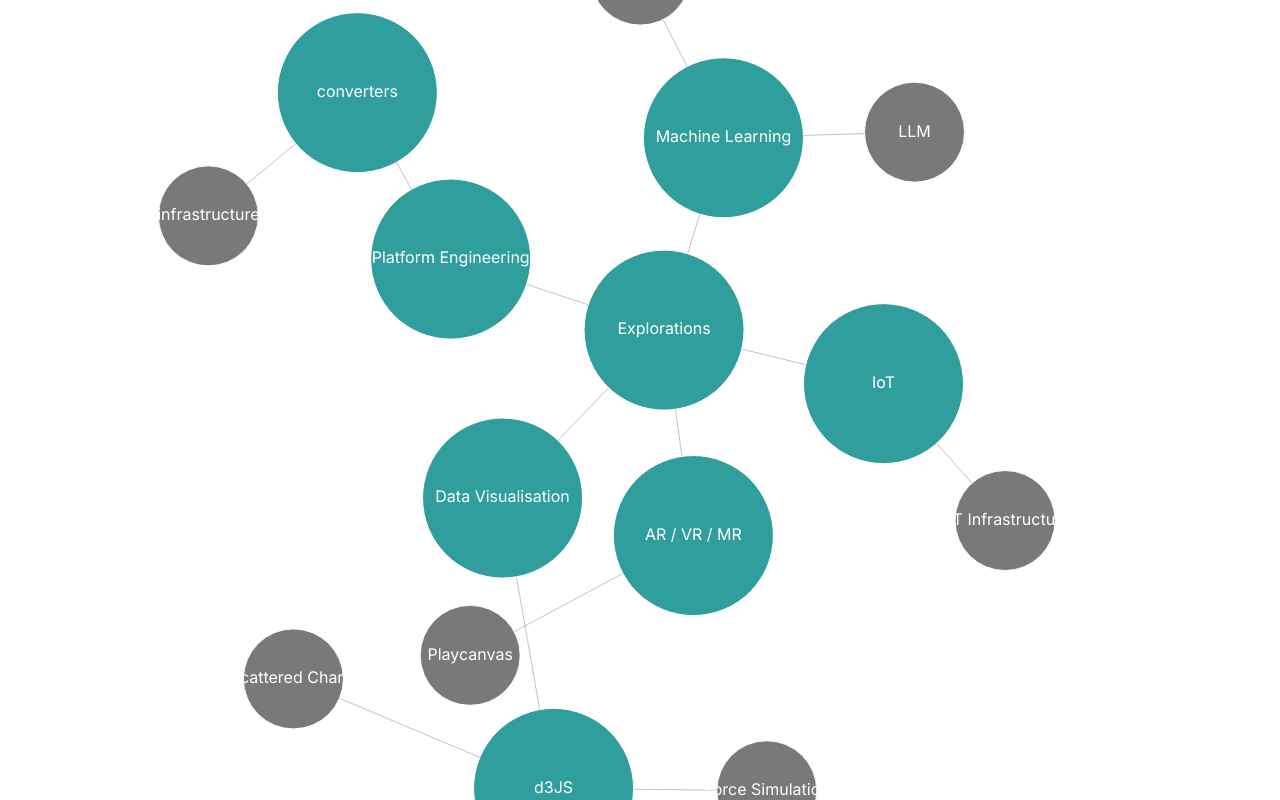
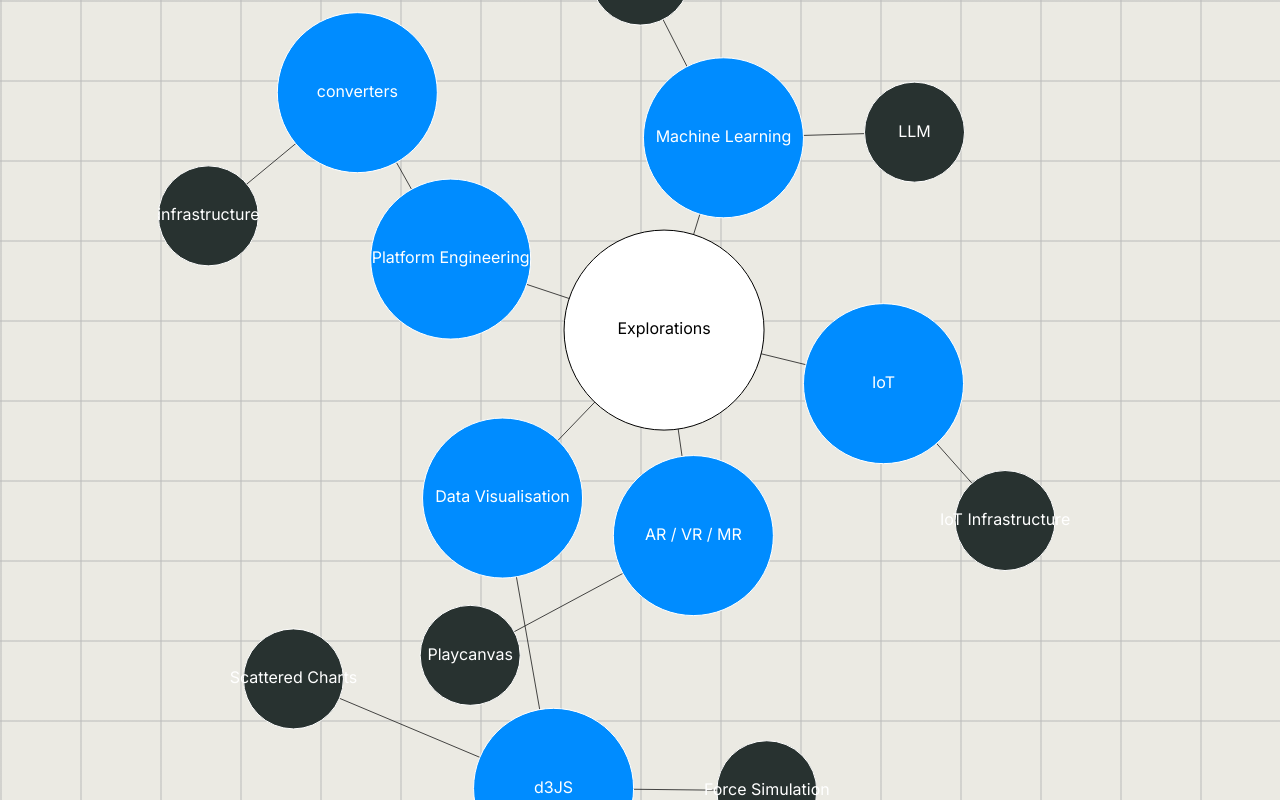
Before and after one commit to mj-life-is-once/experiments, a Next.js app: page / in a window 1280 px wide. Built offline with nearby package versions, Linux system fonts and the light colour scheme.

Commit message:
tree color visualization

```diff
--- a/src/app/globals.css
+++ b/src/app/globals.css
@@ -4,6 +4,32 @@
   --font-mono: ui-monospace, Menlo, Monaco, "Cascadia Mono", "Segoe UI Mono",
     "Roboto Mono", "Oxygen Mono", "Ubuntu Monospace", "Source Code Pro",
     "Fira Mono", "Droid Sans Mono", "Courier New", monospace;
+
+  /* Gotham fonts */
+  font-family: "Gotham", sans-serif;
+  font-family: "Gotham Black", sans-serif;
+  font-family: "Gotham Light", sans-serif;
+  font-family: "Gotham Thin", sans-serif;
+  font-family: "Gotham Book", sans-serif;
+
+  font-family: "Chaparral Pro", sans-serif;
+  font-family: "Playfair Display", serif;
+
+  /* Orator fonts */
+  font-family: "Orator Std", sans-serif;
+
+  line-height: 1.5;
+  font-weight: 400;
+
+  --highlight_color_1: #02a57c;
+  --highlight_color_2: #7ba7fd;
+  --highlight_color_3: #fa6b9b;
+  --highlight_color_4: #293e3f;
+  --background_color: #e9e8dfde;
+  --grid_color: rgba(186, 186, 186, 0.5);
+  --text_color: rgba(0, 0, 0, 0.87);
+  --text_highlight_color: #1affc7; /*#00d4a0*/
+  --card_color: #e9e8dfde;
 }
 
 * {
@@ -20,12 +46,11 @@
 
 body {
   color: rgb(var(--foreground-rgb));
-  background: linear-gradient(
-      to bottom,
-      transparent,
-      rgb(var(--background-end-rgb))
-    )
-    rgb(var(--background-start-rgb));
+  background-color: var(--background_color);
+  background-image: linear-gradient(var(--grid_color) 0.1em, transparent 0.1em),
+    linear-gradient(90deg, var(--grid_color) 0.1em, transparent 0.1em);
+  background-size: 5em 5em;
+  color: var(--text_color);
 }
 
 a {
@@ -36,9 +61,3 @@
 circle:hover {
   fill: rgba(150, 190, 37, 1);
 }
-
-@media (prefers-color-scheme: dark) {
-  html {
-    color-scheme: dark;
-  }
-}
--- a/src/components/TreeNav.tsx
+++ b/src/components/TreeNav.tsx
@@ -10,6 +10,7 @@
 const width = 1200;
 const height = 600;
 
+const rootDistance = 100;
 const mainDistance = 80;
 const subDistance = 50;
 const chargeStrength = -1900;
@@ -124,7 +125,10 @@
         }`}
         className={c.svgComponent}
       >
-        <g ref={linesRef} style={{ stroke: "#999", strokeOpacity: 0.6 }}>
+        <g
+          ref={linesRef}
+          style={{ stroke: "#1a1a1a", strokeOpacity: 0.8, strokeWidth: "1px" }}
+        >
           {links.map((link, index) => (
             <line
               key={index}
@@ -135,32 +139,53 @@
             />
           ))}
         </g>
-        <g ref={nodesRef} style={{ fill: "#797979", stroke: "#fff" }}>
-          {nodes.map((node, index) => (
-            <>
+        <g ref={nodesRef} style={{ fill: "#283230", stroke: "#fff" }}>
+          {nodes.map((node, index) => {
+            const fillCircleColor = (node: any) => {
+              if (node.parent === null) return "#ffffff";
+              if (node.children) return "#008cff";
+            };
+
+            const radius = (node: any) => {
+              if (node.parent === null) return rootDistance;
+              if (node.children) return mainDistance;
+              else return subDistance;
+            };
+
+            const strokeCircleColor = (node: any) => {
+              if (node.parent === null) return "#000";
+              if (node.children) return "#ffffff";
+            };
+
+            return (
+              <g key={`${node.data.name}_${index}`}>
                 <circle
-                key={index}
-                fill={node.children && "#2f9e9c"}
-                stroke={node.children && "#ffffff"}
-                r={node.children ? mainDistance : subDistance}
+                  fill={fillCircleColor(node)}
+                  stroke={strokeCircleColor(node)}
+                  r={radius(node)}
                   cx={(node as any).x}
                   cy={(node as any).y}
+                  onMouseEnter={(event: any) => {
+                    console.log(event.target);
+                    console.log("mouse hover");
+                  }}
                 >
                   <title>{node.data.name}</title>
                 </circle>
                 <text
-                text-anchor="middle"
-                alignment-baseline="middle"
+                  textAnchor="middle"
+                  alignmentBaseline="middle"
                   x={(node as any).x}
                   y={(node as any).y}
                   style={{ pointerEvents: "none" }}
-                fill="#fff"
+                  fill={node.parent === null ? "#000" : "#ffffff"}
                   stroke="none"
                 >
                   {node.data.name}
                 </text>
-            </>
-          ))}
+              </g>
+            );
+          })}
         </g>
       </svg>
     </div>
```
Lines whose indentation alone changed are shown as unchanged.
